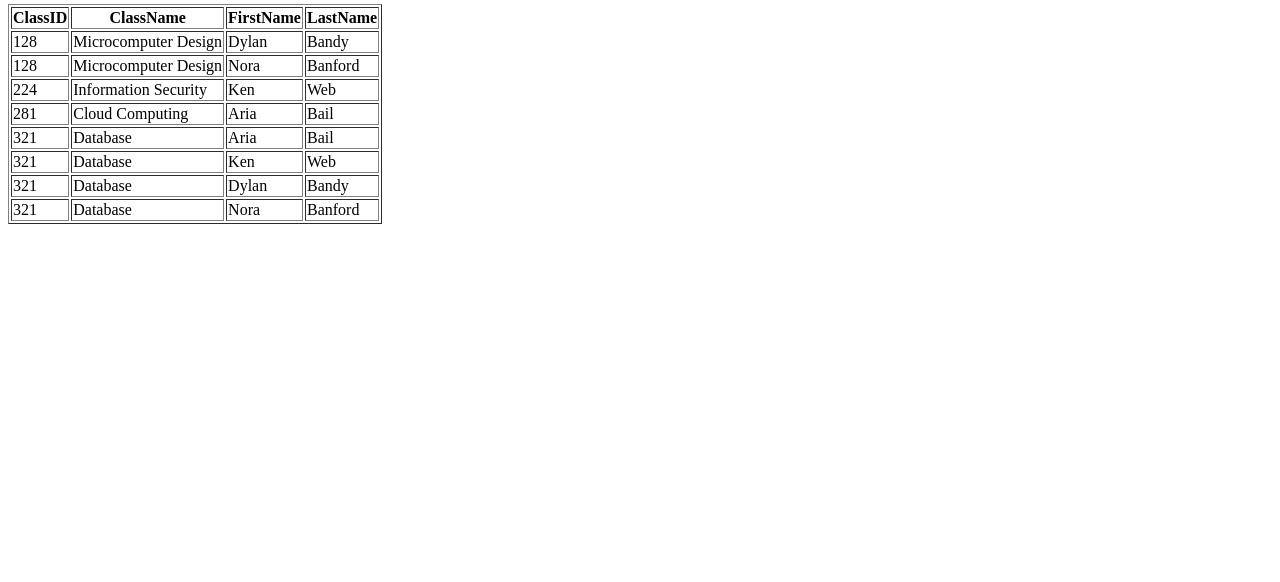
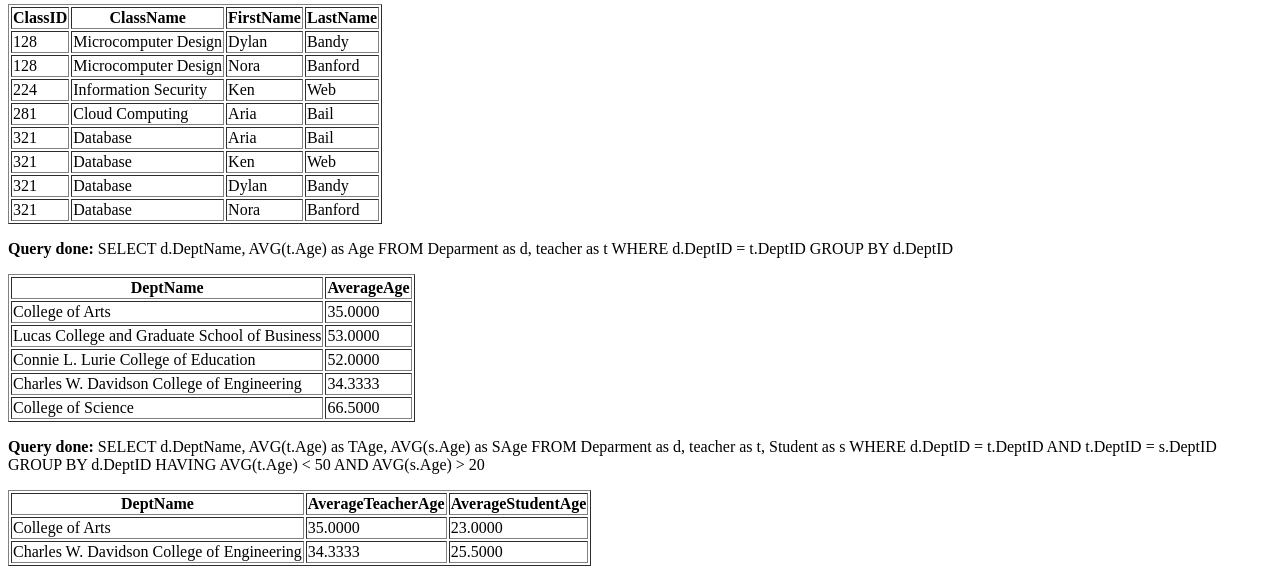
Before and after one commit to TheTeaRex/cmpe226, a PHP site: page /orm.php in a window 1280 px wide. Shown: the part 1520-2102 px from the top of the page. Before the commit the page ends 1744 px from the top, so only its background shows below. Run offline with PHP 8.4, Linux system fonts and the light colour scheme; data comes from the database, SQL or seed files in the repository.

Commit message:
added more queries

```diff
--- a/assignment5/orm.php
+++ b/assignment5/orm.php
@@ -110,6 +110,39 @@
 		  $page = $page . "</tr>";
 		}
 
+		class DeptAge {
+		  private $DeptName;
+		  private $Age;
+
+		  public function getName() {return $this->DeptName;}
+		  public function getAge() {return $this->Age;}
+		}
+
+		function createDeptAgeTableRow(DeptAge $t, &$page) {
+		  $page = $page . "<tr>";
+		  $page = $page . "<td>" . $t->getName() . "</td>";
+		  $page = $page . "<td>" . $t->getAge() . "</td>";
+		  $page = $page . "</tr>";
+		}
+
+		class DeptTSAge {
+		  private $DeptName;
+		  private $TAge;
+		  private $SAge;
+
+		  public function getName() {return $this->DeptName;}
+		  public function getTAge() {return $this->TAge;}
+		  public function getSAge() {return $this->SAge;}
+		}
+
+		function createDeptTSAgeTableRow(DeptTSAge $t, &$page) {
+		  $page = $page . "<tr>";
+		  $page = $page . "<td>" . $t->getName() . "</td>";
+		  $page = $page . "<td>" . $t->getTAge() . "</td>";
+		  $page = $page . "<td>" . $t->getSAge() . "</td>";
+		  $page = $page . "</tr>";
+		}
+
 		try {
 		  $first = filter_input(INPUT_POST, "first");
           $last = filter_input(INPUT_POST, "last");
@@ -193,6 +226,33 @@
 		  }
 		  $page = $page . "</table>";
 		  print $page;
+
+		  $query = "SELECT d.DeptName, AVG(t.Age) as Age ".
+				   "FROM Deparment as d, teacher as t ".
+				   "WHERE d.DeptID = t.DeptID ".
+				   "GROUP BY d.DeptID";
+		  $ps = doingQuery($query, "DeptAge");
+		  $page = "<table border=1>";
+		  $page = $page . "<tr>" . "<th>DeptName</th>" . "<th>AverageAge</th>" . "</tr>";
+		  while ($class = $ps->fetch()) {
+		    createDeptAgeTableRow($class, $page);
+		  }
+		  $page = $page . "</table>";
+		  print $page;
+
+		  $query = "SELECT d.DeptName, AVG(t.Age) as TAge, AVG(s.Age) as SAge ".
+				   "FROM Deparment as d, teacher as t, Student as s ".
+				   "WHERE d.DeptID = t.DeptID AND t.DeptID = s.DeptID ".
+				   "GROUP BY d.DeptID ".
+				   "HAVING AVG(t.Age) < 50 AND AVG(s.Age) > 20";
+		  $ps = doingQuery($query, "DeptTSAge");
+		  $page = "<table border=1>";
+		  $page = $page . "<tr>" . "<th>DeptName</th>" . "<th>AverageTeacherAge</th>" . "<th>AverageStudentAge</th>" . "</tr>";
+		  while ($class = $ps->fetch()) {
+		    createDeptTSAgeTableRow($class, $page);
+		  }
+		  $page = $page . "</table>";
+		  print $page;
          }
         catch (PDOException $ex) {
           echo 'ERROR: '.$ex->getMessage();
```
